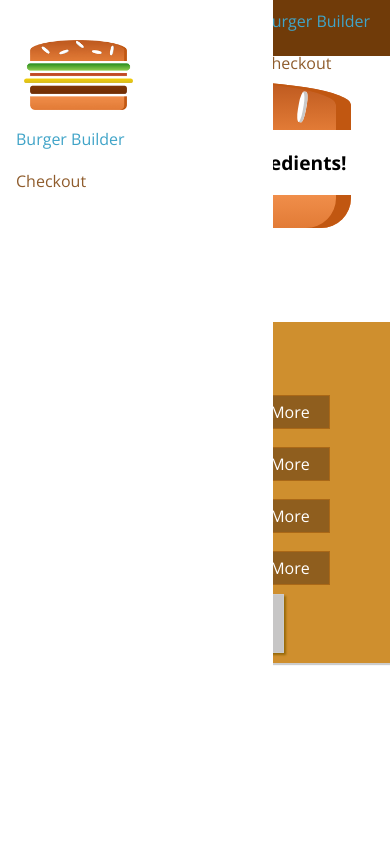
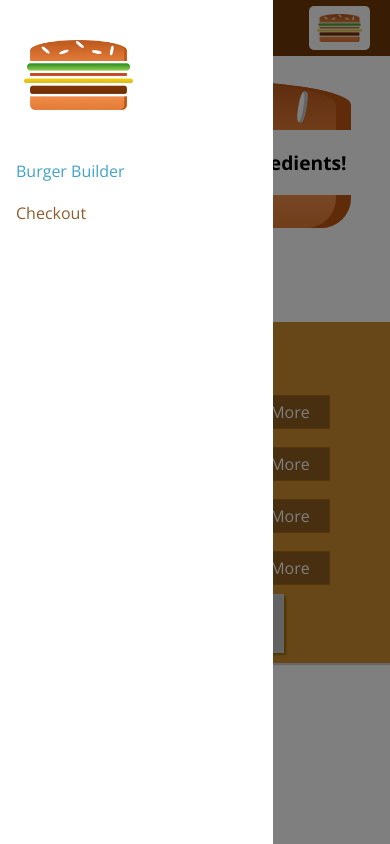
Before and after one commit to tonytrinh3/burger, a React app: page / in a window 390 px wide. Built offline with nearby package versions, Linux system fonts and the light colour scheme.

Commit message:
drawer close 928
drawer close 928

```diff
--- a/src/components/Layout/Layout.js
+++ b/src/components/Layout/Layout.js
@@ -1,18 +1,32 @@
-import React from 'react';
+import React, {Component} from 'react';
 import Aux from "../../hoc/Auxilary";
 import classes from './Layout.css';
 import Toolbar from '../Navigation/Toolbar/Toolbar';
 import SideDrawer from '../Navigation/SideDrawer/SideDrawer';
 
-const layout = (props) => (
-    <Aux>
-        <Toolbar />
-        <SideDrawer />
-        <main className = {classes.Content} >
-            {props.children}
-        </main>
-    </Aux>
 
-);
+//class based components, access by this props bc you aren't passing a props through a function
+class Layout extends Component {
+    state = {
+        showSideDrawer: true
+    };
 
-export default layout;
+
+    sideDrawerClosedHandler = () => {
+        this.setState({showSideDrawer: false});
+    };
+
+    render() {
+        return(
+            <Aux>
+                <Toolbar />
+                <SideDrawer open = {this.state.showSideDrawer} closed = {this.sideDrawerClosedHandler}/>
+                <main className = {classes.Content} >
+                    {this.props.children}
+                </main>
+            </Aux>
+        )
+    }
+}
+
+export default Layout;
--- a/src/components/Navigation/SideDrawer/SideDrawer.css
+++ b/src/components/Navigation/SideDrawer/SideDrawer.css
@@ -34,5 +34,6 @@
 
 .Logo{
     height: 11%;
+    margin-bottom: 32px;
 
 }
--- a/src/components/Navigation/SideDrawer/SideDrawer.js
+++ b/src/components/Navigation/SideDrawer/SideDrawer.js
@@ -6,6 +6,8 @@
 
 import classes from './SideDrawer.css';
 
+import Backdrop from '../../UI/Backdrop/Backdrop';
+import Aux from '../../../hoc/Auxilary';
 
 
 //want to reuse such a toggle button
@@ -13,9 +15,14 @@
 //but an actual real function body that we'll use
 const sideDrawer = (props) => {
     //... want to conditionally attach some css class so that is why you use this {} instead of ()
-
+    let attachedClasses = [classes.SideDrawer, classes.Close];
+    if (props.open) {
+        attachedClasses = [classes.SideDrawer, classes.Open];
+    }
     return (
-        <div className = {classes.SideDrawer}>
+        <Aux>
+            <Backdrop show={props.open} clicked = {props.closed}/>
+            <div className = {attachedClasses.join(' ')}>
                 <div className = {classes.Logo}>
                     <Logo />
                 </div>
@@ -23,6 +30,7 @@
                     <NavigationItems />
                 </nav>
             </div>
+        </Aux>
 
     );
 
--- a/src/components/Navigation/Toolbar/Toolbar.css
+++ b/src/components/Navigation/Toolbar/Toolbar.css
@@ -24,3 +24,10 @@
     height: 80%;
 
 }
+/*if we are on a mobile device */
+@media (max-width: 499px){
+    .DesktopOnly{
+        display: none;
+    }
+
+}
--- a/src/components/Navigation/Toolbar/Toolbar.js
+++ b/src/components/Navigation/Toolbar/Toolbar.js
@@ -11,7 +11,7 @@
             <div className = {classes.Logo}>
                 <Logo />
             </div>
-        <nav>
+        <nav className = {classes.DesktopOnly}>
             <NavigationItems/>
         </nav>
     </header>
--- a/src/components/UI/Backdrop/Backdrop.js
+++ b/src/components/UI/Backdrop/Backdrop.js
@@ -1,7 +1,7 @@
 import React from 'react';
 
 import classes from './Backdrop.css'
-
+//if prop.show even exists then do this
 const backdrop = (props) => (
     props.show ? <div className = {classes.Backdrop} onClick = {props.clicked}></div> : null
 
--- a/src/components/UI/Modal/Modal.js
+++ b/src/components/UI/Modal/Modal.js
@@ -5,6 +5,7 @@
 import Backdrop from '../Backdrop/Backdrop';
 
 //we can pass anything in the children - wrapping div
+//this is for the backdrop
 const modal = (props) => (
     <Aux>
         <Backdrop show={props.show} clicked = {props.modalClosed}/>
```
Lines whose indentation alone changed are shown as unchanged.
